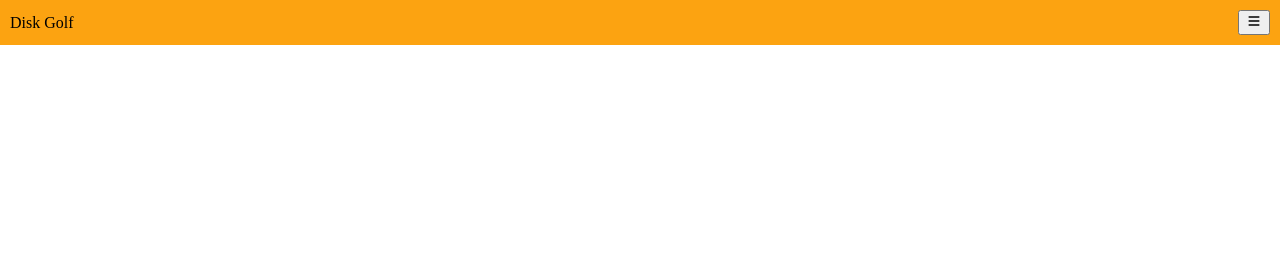
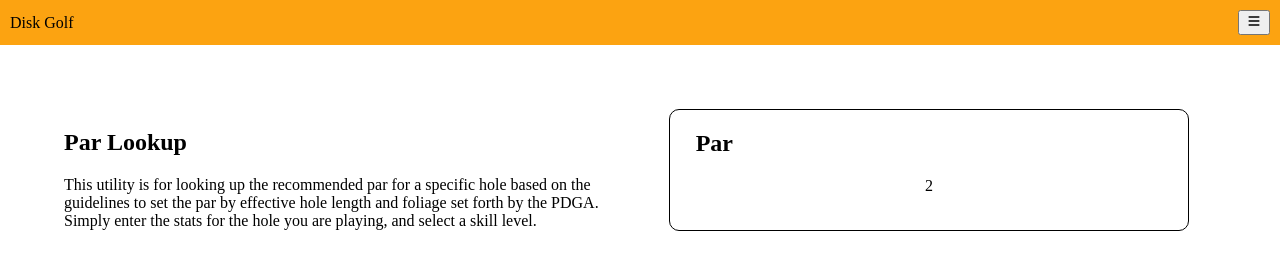
Before and after one commit to bradencarlson/dgscoring, a plain HTML site: page index.html in a window 1280 px wide. Drawn offline with Linux system fonts and the light colour scheme.

Commit message:
Lookup Page
Started to design the lookup page. This will be the default page that
the user lands on. There is still plenty of work to be done, making the
form, and creating the JavaScript to update the output area. This whole
page can be swapped out by making the display of `lookup` equal to none.

```diff
--- a/index.html
+++ b/index.html
@@ -9,16 +9,39 @@
 <body>
   <div id="header" class="bg-orange padding-10 flex-h align-v">
     <div id="title">Disk Golf</div>
-                <div id="side-menu-button" class="inline"><button onClick="toggleSideMenu()">
-                                <img class="button-img" src="./media/hambuger-menu.svg"></button></div>
+    <div id="side-menu-button-container" class="inline"><button id="side-menu-button">
+        <img class="button-img" src="./media/hambuger-menu.svg">
+      </button>
+    </div>
   </div>
   <div id="sidebar"></div>
-        <div id="sidemenu"></div>
-        <div id="main">
-                <div id="lookup">
-
+  <div id="main" class="flex-h margin-top-5p">
+    <div id="lookup" class="margin-left-5p width-90p flex-h">
+      <div id="lookup-page" class="width-50p">
+        <h2 id="lookup-title">Par Lookup</h2>
+        <p id="lookup-description">This utility is for looking
+        up the recommended par for a specific hole based on the
+        guidelines to set the par by effective hole length and
+        foliage set forth by the PDGA. Simply enter the stats
+        for the hole you are playing, and select a skill level.
+      </div>
+      <div id="lookup-output" class="width-50p">
+        <div id="par-output-box" class="border-solid-black border-radius-10px
+          margin-left-5p width-90p">
+          <div id="par-output" class="min-height-100px">
+            <h2 id="par-output-label" class="margin-left-5p">Par</h2>
+            <div id="par" class="width-100p centered">
+              2
+            </div>
+          </div>
+        </div>
+      </div>
     </div>
   </div>
   <div id="footer"></div>
+
+  <script>
+    addClickHandlers()
+  </script>
 </body>
 </html>
--- a/script.js
+++ b/script.js
@@ -67,8 +67,9 @@ function load() {
         course_holes_element.innerHTML = create_score_card()
 }
 
-function toggleSideMenu() {
+function toggleSideMenu(e) {
         console.log("Function not implemented yet.")
+        console.log(e.target)
 }
 
 function lookUpPar(dist, elev = 0, heavy_foliage = 0, skill = "red") {
@@ -91,3 +92,21 @@ function lookUpPar(dist, elev = 0, heavy_foliage = 0, skill = "red") {
                 return 6
         }
 }
+
+/**************************************************
+ * Event Handlers
+ **************************************************/
+
+function addClickHandlers() {
+        const buttons = document.querySelectorAll("button")
+        for (const button of buttons) {
+                switch(button.id) {
+                        case "side-menu-button":
+                                button.addEventListener("click", toggleSideMenu)
+                                break;
+                        default:
+                                break;
+                }
+        }
+
+}
--- a/style.css
+++ b/style.css
@@ -31,20 +31,39 @@ html, body {
 .bg-orange {
         background: #fca311;
 }
-
 /**************************************************
- * Size Settings
+ * Size/Position Settings
  **************************************************/
 .full-width {
-        width: 100%;
+  width: 100%;
 }
-
+.width-90p {
+  width: 90%;
+}
+.width-50p {
+  width: 50%;
+}
+.min-height-100px {
+  min-height: 100px;
+}
+.margin-left-5p {
+  margin-left: 5%;
+}
+.margin-top-5p {
+  margin-top: 5%;
+}
+.margin-bottom-5p {
+  margin-bottom: 5%;
+}
 
 /**************************************************
  * Display Settings
  **************************************************/
 .inline {
         display: inline;
+}
+.centered {
+  text-align: center;
 }
 
 .flex-h {
@@ -64,6 +83,15 @@ html, body {
 
 
 /**************************************************
+ * Border Settings
+ **************************************************/
+.border-solid-black {
+  border: 1px solid black;
+}
+.border-radius-10px {
+  border-radius: 10px;
+}
+/**************************************************
  * Buttons Settings
  **************************************************/
 .button-img {
```
Lines whose indentation alone changed are shown as unchanged.
